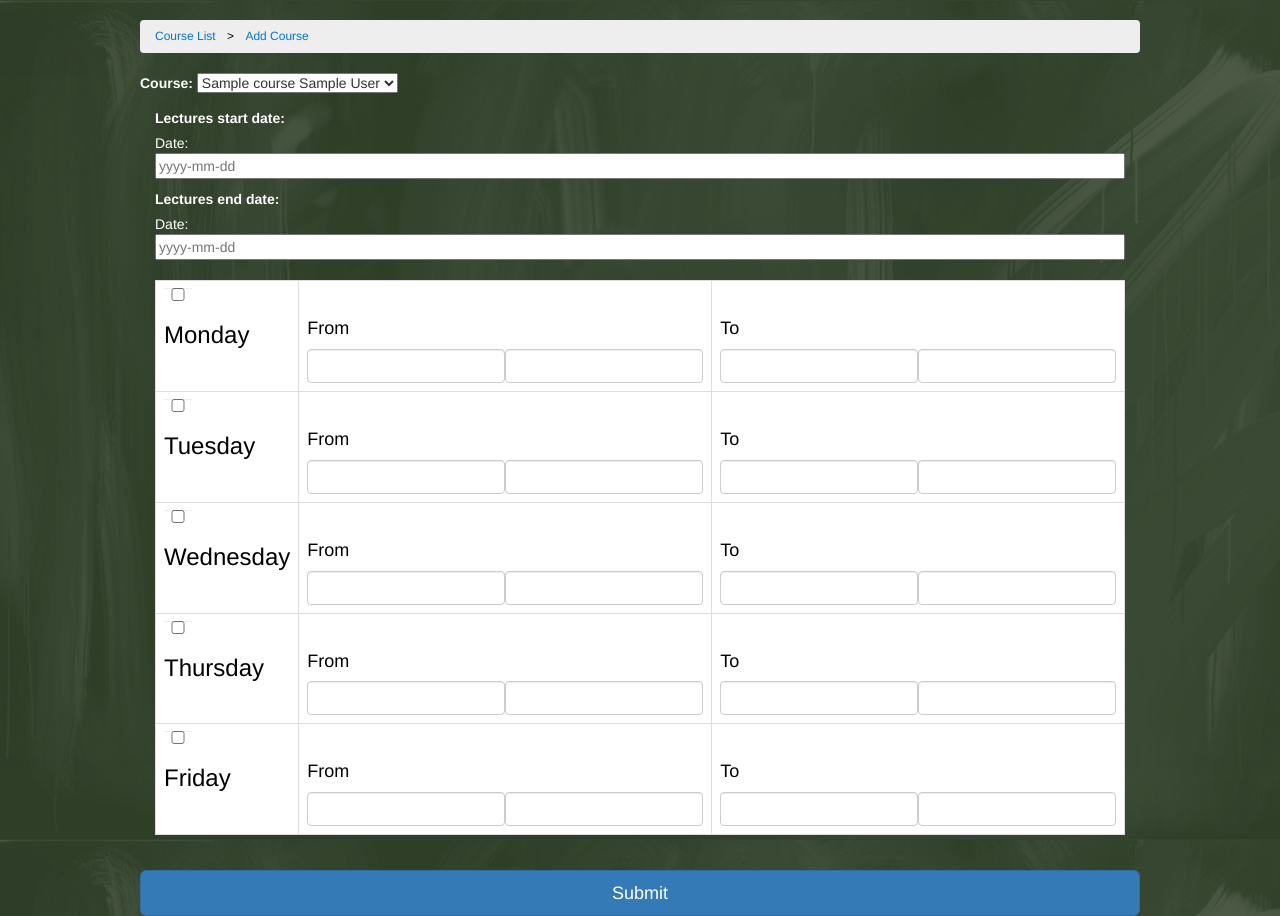
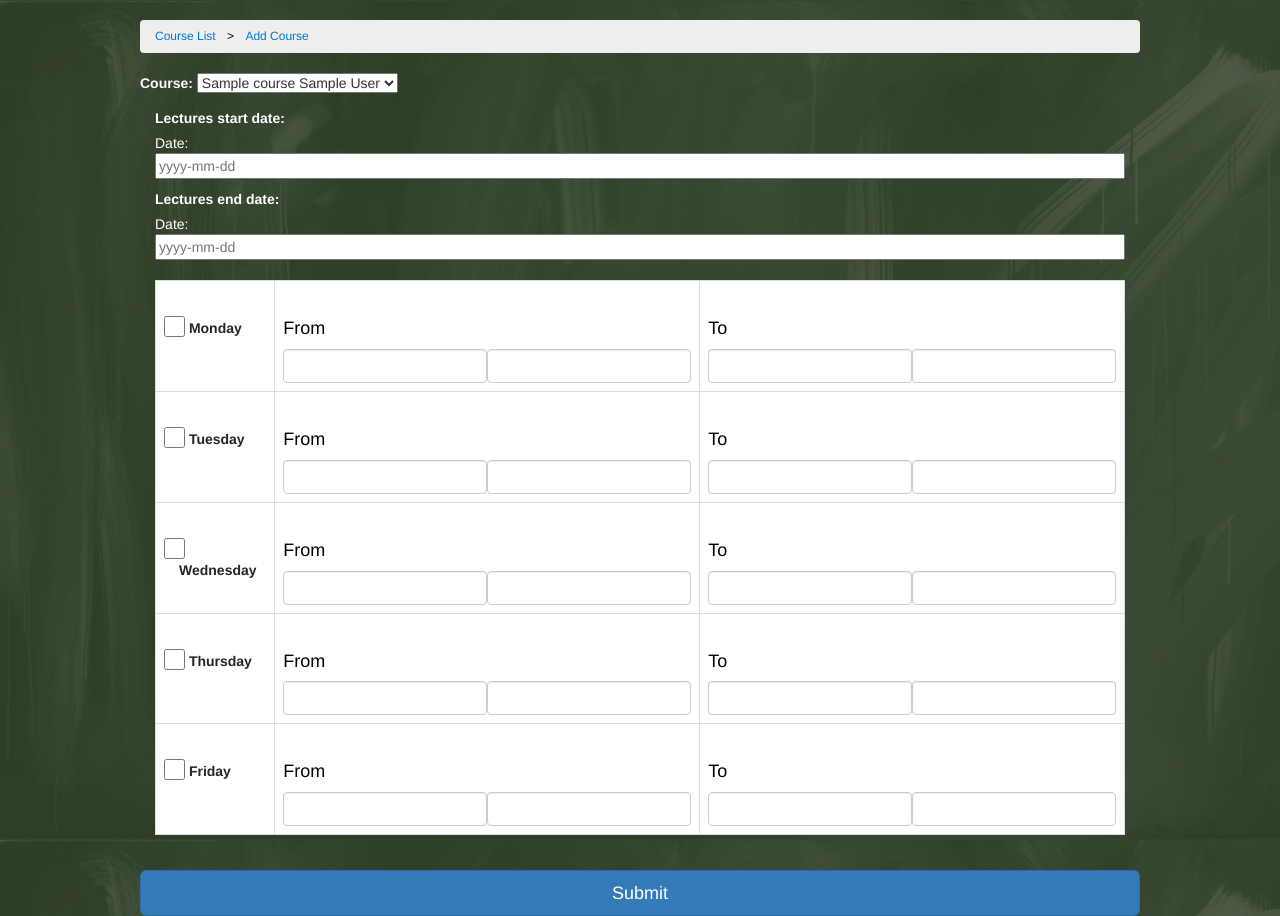
Before and after one commit to frestr/chalktalk, a Flask app: template chalktalk/templates/addcourse.html in a window 1280 px wide. Run offline with Flask 2, Linux system fonts and the light colour scheme; the template is opened without the code that fills it: most values are stand-ins (such as "Sample title", 1, 10 or a date in 2020); some libraries are stand-ins or nearby versions.

Commit message:
checkbox now aligned with label

```diff
--- a/chalktalk/templates/addcourse.html
+++ b/chalktalk/templates/addcourse.html
@@ -36,8 +36,8 @@
         }
 
         input[type="checkbox"]{
-            width: 2em;
-            height: 13px;
+            width: 1.5em;
+            height: 1.5em;
             padding: 0;
             margin: 0;
             vertical-align: bottom;
@@ -45,6 +45,13 @@
             top: -1px;
             *overflow: hidden;
         }
+
+    #checkbox_label{
+        display: block;
+        padding-top: 2em;
+        padding-left: 15px;
+        text-indent: -15px;
+    }
 
     </style>
 
@@ -80,8 +87,11 @@
                 {% for day in days %}
                 <tr>
                     <td>
-                        <input type="checkbox" class="form-control" name="{{ day|lower }}" id="{{ day|lower }}" style="padding: 0;">
-                        <label for="{{ day|lower }}"><h3>{{ day }}</h3></label>
+
+                        <label id="checkbox_label"for="{{ day|lower }}">
+                            <input type="checkbox"  name="{{ day|lower }}" id="{{ day|lower }}" style="padding: 0;">
+                            {{ day }}
+                        </label>
                     </td>
                     <td>
                         <label for="{{ day|lower }}_hours_from"></label>
```
